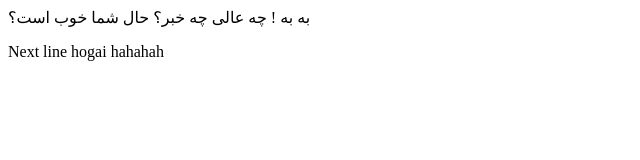
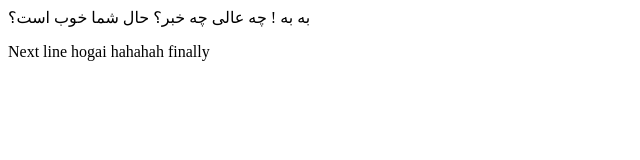
Before and after one commit to SyedUmairHassanKazmi/bootcamp, a plain HTML site: page index.html in a window 1280 px wide. Shown: the full height of the page, 0-640 px from the left. Drawn offline with Linux system fonts and the light colour scheme.

Commit message:
finallyyyy

```diff
--- a/index.html
+++ b/index.html
@@ -9,7 +9,7 @@
         چه خبر؟
         حال شما خوب است؟
 
-        <p>Next line hogai hahahah</p>
+        <p>Next line hogai hahahah finally</p>
     </div>
 
 </body>
```
